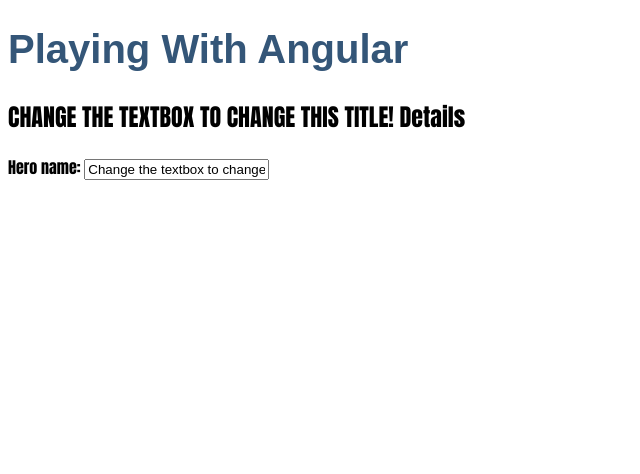
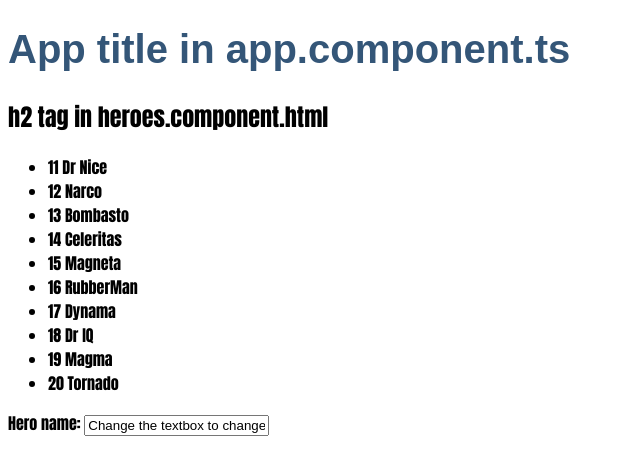
Before and after one commit to IsaacMendez-work/W7D3, an Angular app in the folder Angular-Tutorial/: page / in a window 1280 px wide. Shown: the top 474 px of the page, without its empty margins (0-640 px from the left). Built offline with nearby package versions, Linux system fonts and the light colour scheme.

Commit message:
Minor updates

```diff
--- a/Angular-Tutorial/src/app/app.component.ts
+++ b/Angular-Tutorial/src/app/app.component.ts
@@ -6,5 +6,5 @@
   styleUrls: ['./app.component.css']
 })
 export class AppComponent {
-  title = 'Playing With Angular';
+  title = `App title in app.component.ts`;
 }
--- /dev/null
+++ b/Angular-Tutorial/src/app/hero-interface.ts
@@ -0,0 +1,4 @@
+export interface HeroInterface {
+    id: number;
+    name: string;
+}
--- a/Angular-Tutorial/src/app/heroes/heroes.component.html
+++ b/Angular-Tutorial/src/app/heroes/heroes.component.html
@@ -1,4 +1,11 @@
-<h2>{{hero.name | uppercase}} Details</h2>
+<h2>h2 tag in heroes.component.html</h2>
+<ul class="heroes">
+    <!-- *ngFor is Angular's repeater directive to render a template for each item in a collection. -->
+  <li *ngFor="let hero of heroes">
+      <!-- Here *ngFor ____ -->
+    <span class="badge">{{hero.id}}</span> {{hero.name}}
+  </li>
+</ul>
 <div>
     <label for="name">
         Hero name:
```
